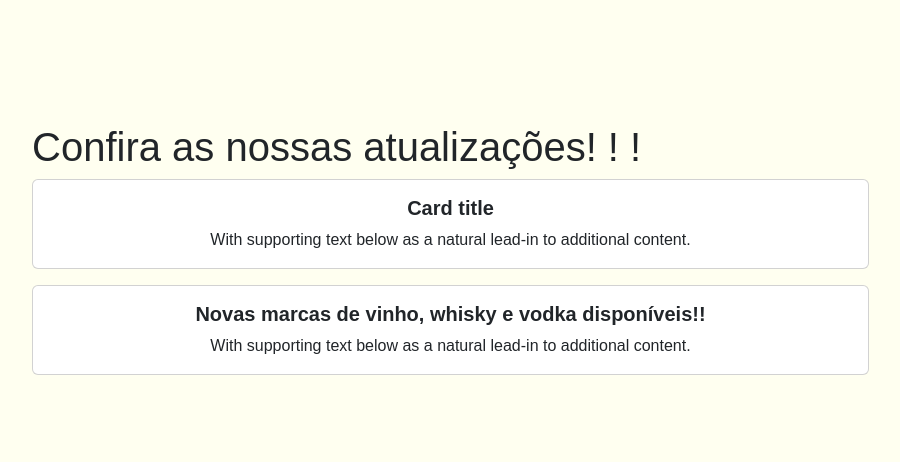
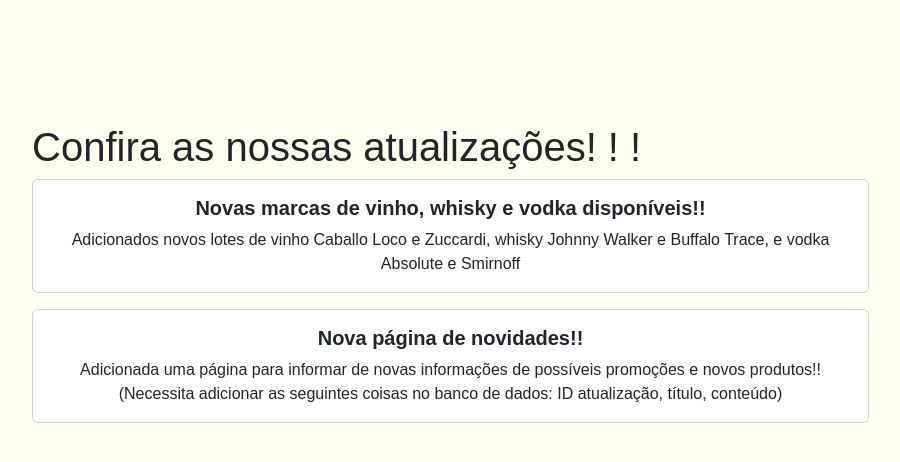
Before and after one commit to DarkZeus1235/Projeto_Integrador, a PHP site: page /novidades.php in a window 1280 px wide; the page is wider, and only the part inside the window is pictured. Shown: the part 277-739 px from the top of that part, without its empty margins (236-1136 px from the left). Run offline with PHP 8.4, Linux system fonts and the light colour scheme.

Commit message:
novidade

```diff
--- a/novidades.php
+++ b/novidades.php
@@ -58,15 +58,15 @@
         <h1>Confira as nossas atualizações! ! !</h1>
     <div class="card w-75 mb-3">
     <div class="card-body">
-        <h5 class="card-title">Card title</h5>
-        <p class="card-text">With supporting text below as a natural lead-in to additional content.</p>
+        <h5 class="card-title">Novas marcas de vinho, whisky e vodka disponíveis!!</h5>
+        <p class="card-text">Adicionados novos lotes de vinho Caballo Loco e Zuccardi, whisky Johnny Walker e Buffalo Trace, e vodka Absolute e Smirnoff</p>
     </div>
     </div>
 
     <div class="card w-75 mb-3">
     <div class="card-body">
-        <h5 class="card-title">Novas marcas de vinho, whisky e vodka disponíveis!!</h5>
-        <p class="card-text">With supporting text below as a natural lead-in to additional content.</p>
+        <h5 class="card-title">Nova página de novidades!!</h5>
+        <p class="card-text">Adicionada uma página para informar de novas informações de possíveis promoções e novos produtos!!(Necessita adicionar as seguintes coisas no banco de dados: ID atualização, título, conteúdo)</p>
     </div>
     </div>
   </div>
```
